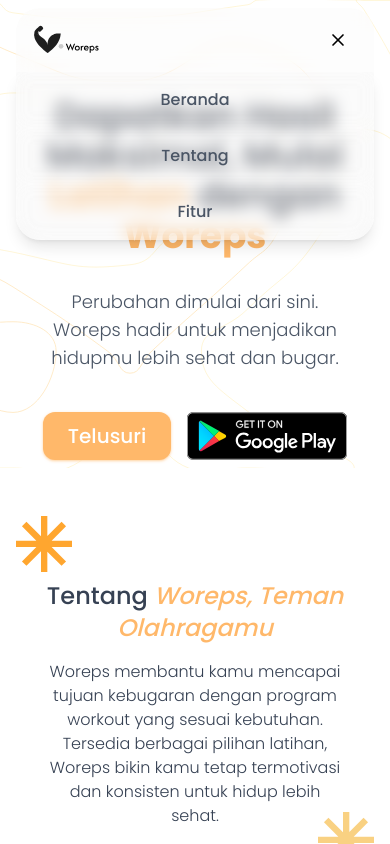
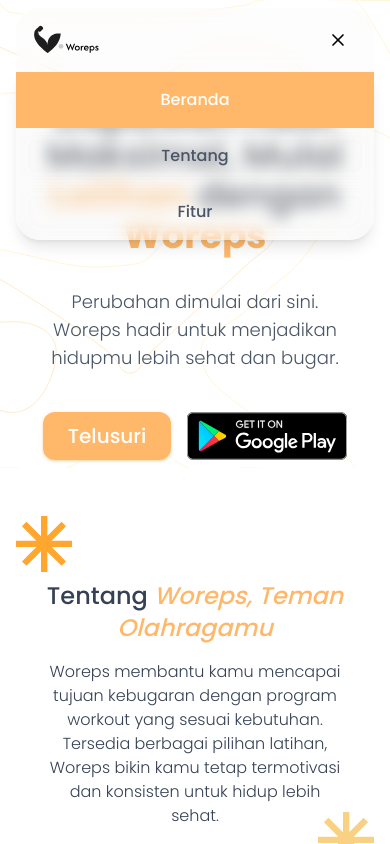
Before and after one commit to angelvalency/woreps_web, a Next.js app: page / in a window 390 px wide. Both pictures are taken after a click on the button 337 px from the left and 40 px from the top of the page. Shown: the top 844 px of the page. Built offline with nearby package versions, Linux system fonts and the light colour scheme.

Commit message:
update bug mobile nav

```diff
--- a/src/component/navbar.js
+++ b/src/component/navbar.js
@@ -91,16 +91,16 @@
                     <div className="fixed top-18 left-0 right-0  w-full flex justify-center z-40 md:hidden animate-fade-in">
                         <div className="w-11/12 max-w-sm bg-gray-100/20 backdrop-blur-sm rounded-b-3xl shadow-lg overflow-hidden">
                             <button
-                                onClick={() => scrollToSection("home")}
+                                onClick={() => scrollToSection("beranda")}
                                 className={`w-full px-6 py-4 text-center transition-all duration-300 font-medium
-                ${activeButton === "home" ? "bg-orange-300 text-white" : "bg-gray-100/20 backdrop-blur-sm text-gray-600"}`}
+                ${activeButton === "beranda" ? "bg-orange-300 text-white" : "bg-gray-100/20 backdrop-blur-sm text-gray-600"}`}
                             >
                                 Beranda
                             </button>
                             <button
-                                onClick={() => scrollToSection("about")}
+                                onClick={() => scrollToSection("tentang")}
                                 className={`w-full px-6 py-4 text-center transition-all duration-300 font-medium
-                ${activeButton === "about" ? "bg-orange-300 text-white" : "bg-gray-100/20 backdrop-blur-sm text-gray-600"}`}
+                ${activeButton === "tentang" ? "bg-orange-300 text-white" : "bg-gray-100/20 backdrop-blur-sm text-gray-600"}`}
                             >
                                 Tentang
                             </button>
```
